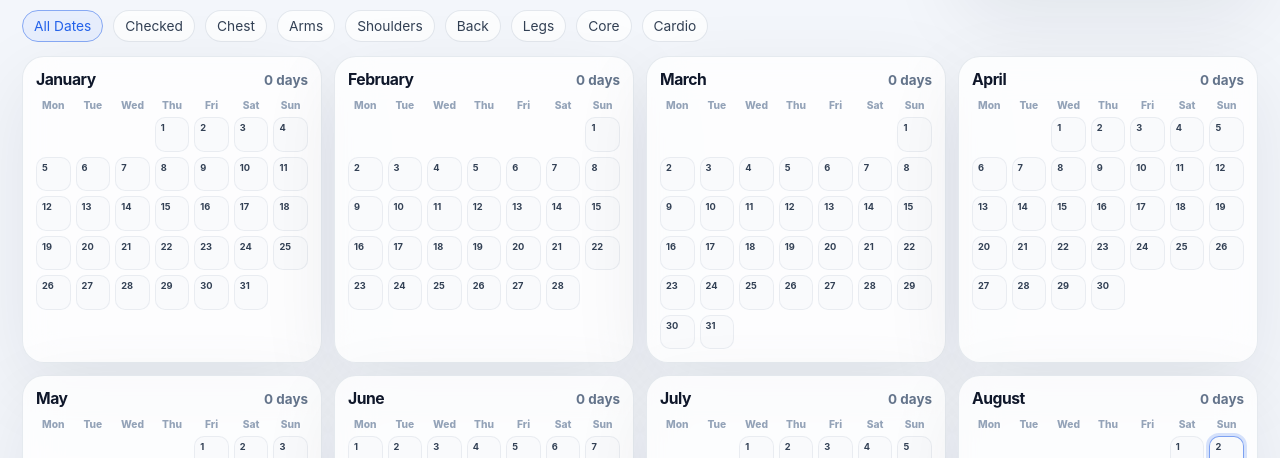
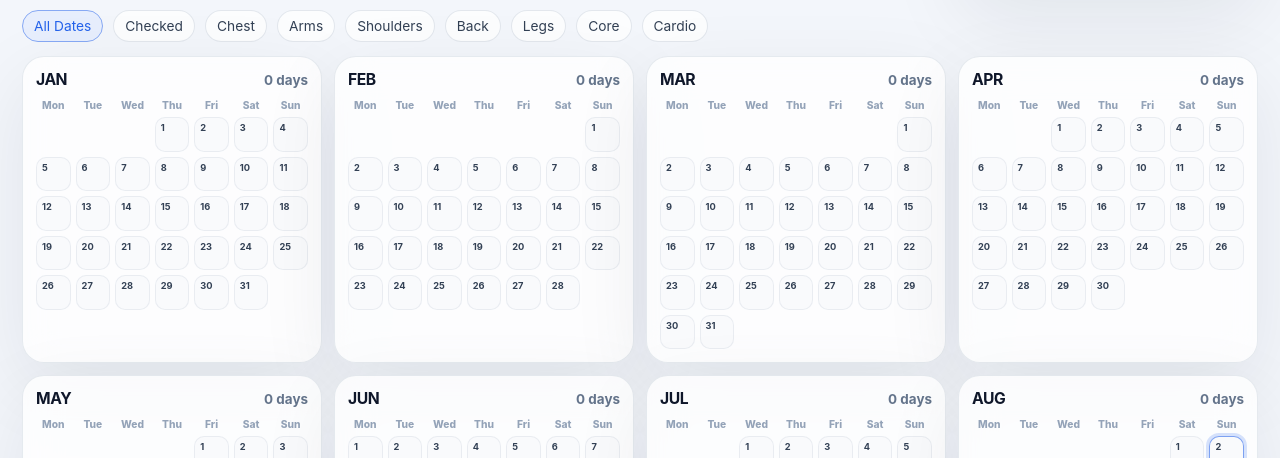
Before and after one commit to gentleming/fitness-year-calendar, a Next.js app: page / in a window 1280 px wide. Shown: the part 214-672 px from the top of the page. Built offline with nearby package versions, Linux system fonts and the light colour scheme.

Commit message:
Use uppercase abbreviated month labels

```diff
--- a/app/page.tsx
+++ b/app/page.tsx
@@ -20,18 +20,18 @@ const muscleGroups = [
 const groupMap = Object.fromEntries(muscleGroups.map((group) => [group.id, group]));
 const weekdayLabels = ["Mon", "Tue", "Wed", "Thu", "Fri", "Sat", "Sun"];
 const monthLabels = [
-  "January",
-  "February",
-  "March",
-  "April",
-  "May",
-  "June",
-  "July",
-  "August",
-  "September",
-  "October",
-  "November",
-  "December",
+  "JAN",
+  "FEB",
+  "MAR",
+  "APR",
+  "MAY",
+  "JUN",
+  "JUL",
+  "AUG",
+  "SEP",
+  "OCT",
+  "NOV",
+  "DEC",
 ];
 
 type Checkin = {
```
